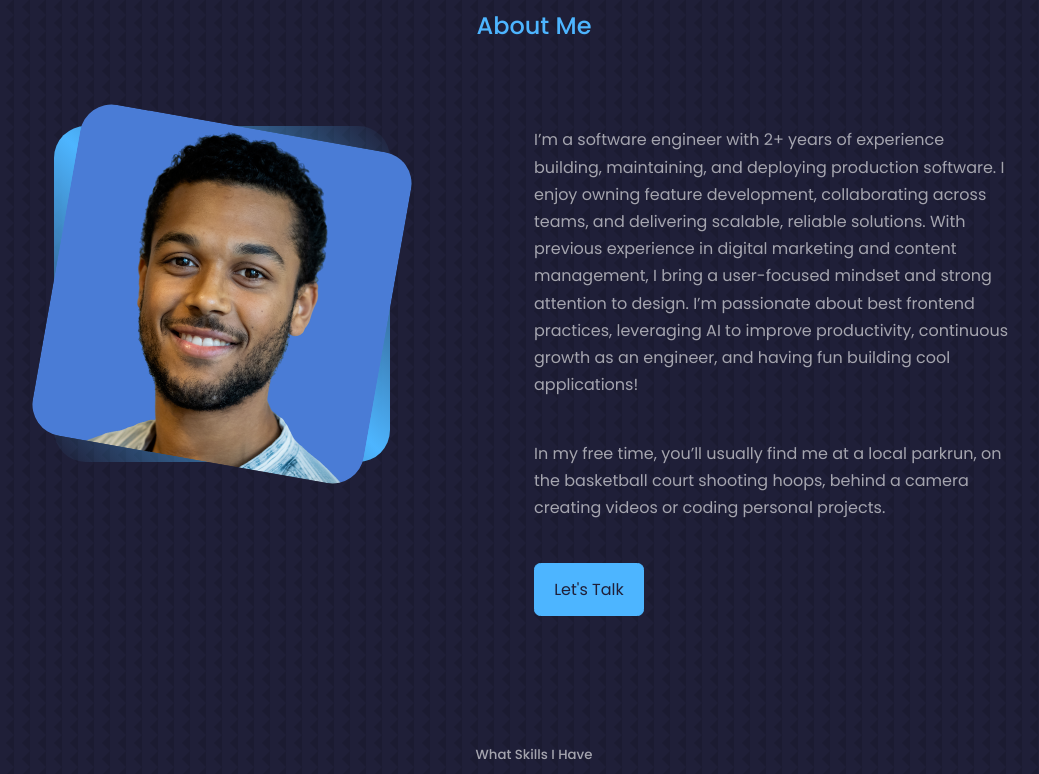
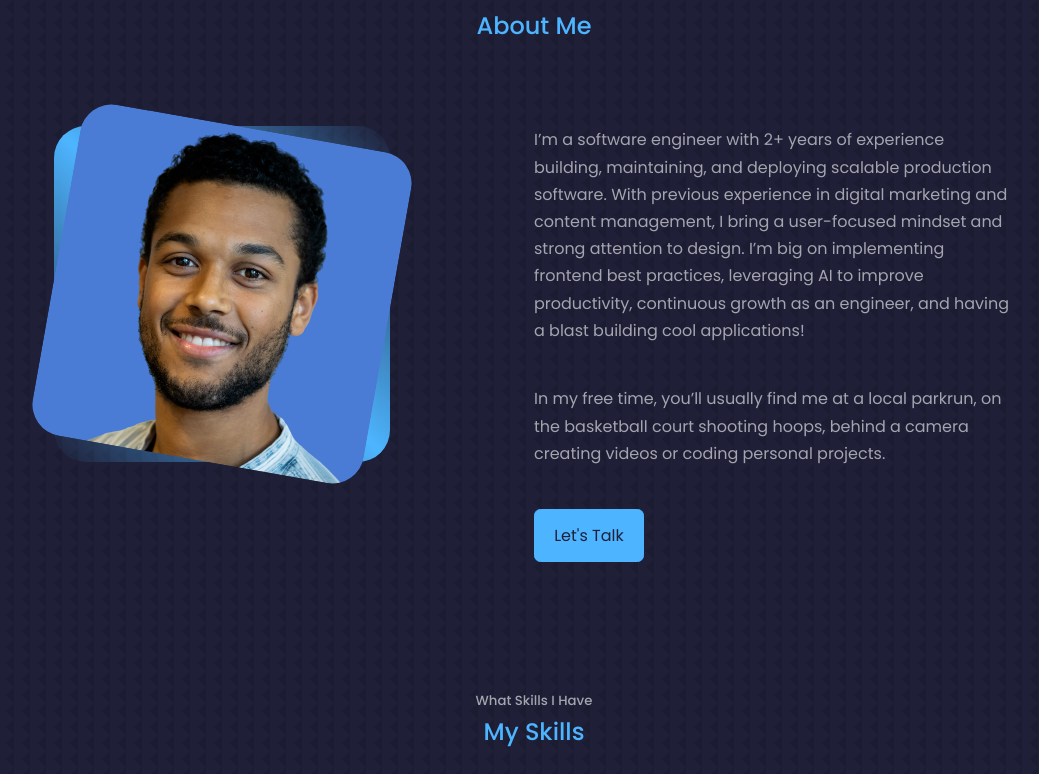
Before and after one commit to d-williams97/danielkwilliams.com, a React (Create React App) app: page / in a window 1280 px wide. Shown: the part 945-1719 px from the top of the page, without its empty margins (106-1145 px from the left). Built offline with nearby package versions, Linux system fonts and the light colour scheme.

Commit message:
REFACTOR: Updated About component text for clarity.

```diff
--- a/src/components/about/About.jsx
+++ b/src/components/about/About.jsx
@@ -20,13 +20,12 @@ const About = () => {
         <div className="about__content">
           <p>
             I’m a software engineer with 2+ years of experience building,
-            maintaining, and deploying production software. I enjoy owning
-            feature development, collaborating across teams, and delivering
-            scalable, reliable solutions. With previous experience in digital
-            marketing and content management, I bring a user-focused mindset and
-            strong attention to design. I’m passionate about best frontend
-            practices, leveraging AI to improve productivity, continuous growth
-            as an engineer, and having fun building cool applications!
+            maintaining, and deploying scalable production software. With
+            previous experience in digital marketing and content management, I
+            bring a user-focused mindset and strong attention to design. I’m big
+            on implementing frontend best practices, leveraging AI to improve
+            productivity, continuous growth as an engineer, and having a blast
+            building cool applications!
           </p>
           <p>
             In my free time, you’ll usually find me at a local parkrun, on the
--- a/src/components/footer/Footer.jsx
+++ b/src/components/footer/Footer.jsx
@@ -1,36 +1,57 @@
-import React from 'react'
-import './Footer.css'
-import {BsLinkedin, BsGithub} from 'react-icons/bs'
+import React from "react";
+import "./Footer.css";
+import { BsLinkedin, BsGithub } from "react-icons/bs";
 
 const Footer = () => {
   return (
     <footer>
-      <a href="#" className='footer__logo'>Daniel Williams</a>
+      <a href="#" className="footer__logo">
+        Daniel Williams
+      </a>
 
-      <ul className='permalinks'>
-        <li> <a href="#">Home</a> </li>
-        <li> <a href="#about">About</a> </li>
-        <li> <a href="#experience">Experience</a> </li>
-        <li> <a href="#portfolio">Portfolio</a> </li>
-        <li> <a href="#contact">Contact</a> </li>
+      <ul className="permalinks">
+        <li>
+          {" "}
+          <a href="#">Home</a>{" "}
+        </li>
+        <li>
+          {" "}
+          <a href="#about">About</a>{" "}
+        </li>
+        <li>
+          {" "}
+          <a href="#experience">Experience</a>{" "}
+        </li>
+        <li>
+          {" "}
+          <a href="#portfolio">Portfolio</a>{" "}
+        </li>
+        <li>
+          {" "}
+          <a href="#contact">Contact</a>{" "}
+        </li>
       </ul>
 
-
-      <div className='footer__socials'>
-        <a href="https://www.linkedin.com/in/daniel-williams-00ba28173/" target='_blank' > <BsLinkedin/> </a>
-        <a href="https://github.com/d-williams97/danielWilliams" target='_blank'> <BsGithub/> </a>
+      <div className="footer__socials">
+        <a
+          href="https://www.linkedin.com/in/daniel-williams-00ba28173/"
+          target="_blank"
+        >
+          {" "}
+          <BsLinkedin />{" "}
+        </a>
+        <a href="https://github.com/d-williams97" target="_blank">
+          {" "}
+          <BsGithub />{" "}
+        </a>
       </div>
 
       {/* <div className="footer__copyright">
         <small> &copy; Daniel. All rights reserved </small>
 
       </div> */}
+    </footer>
+  );
+};
 
-
-
-
-    </footer>
-  )
-}
-
-export default Footer
+export default Footer;
```
